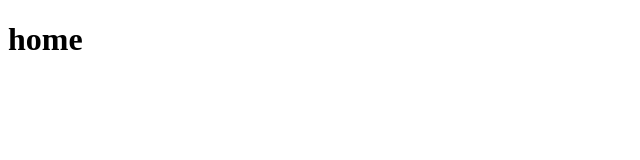
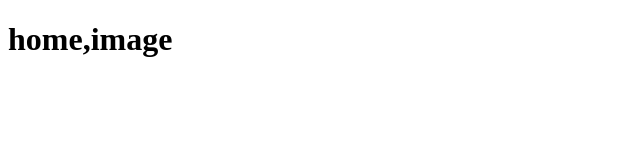
Before and after one commit to d-chi12/Udemy-js-scss-website, a plain HTML site: page index.html in a window 1280 px wide. Shown: the whole page, without its empty margins (0-640 px from the left). Drawn offline with Linux system fonts and the light colour scheme; files whose address does not match are found by name.

Commit message:
レイアウト

```diff
--- a/index.html
+++ b/index.html
@@ -9,6 +9,6 @@
     <link rel="stylesheet" href="desktop.css" media="screen and (min-width: 601px)"> -->
 </head>
 <body>
-    <h1>home</h1>
+    <h1>home,image</h1>
 </body>
 </html>
--- a/mobile.scss
+++ b/mobile.scss
@@ -1,4 +1,5 @@
 h1 {
     color: red;
     font-size: 10px;
+    padding: 10px;
 }
```
